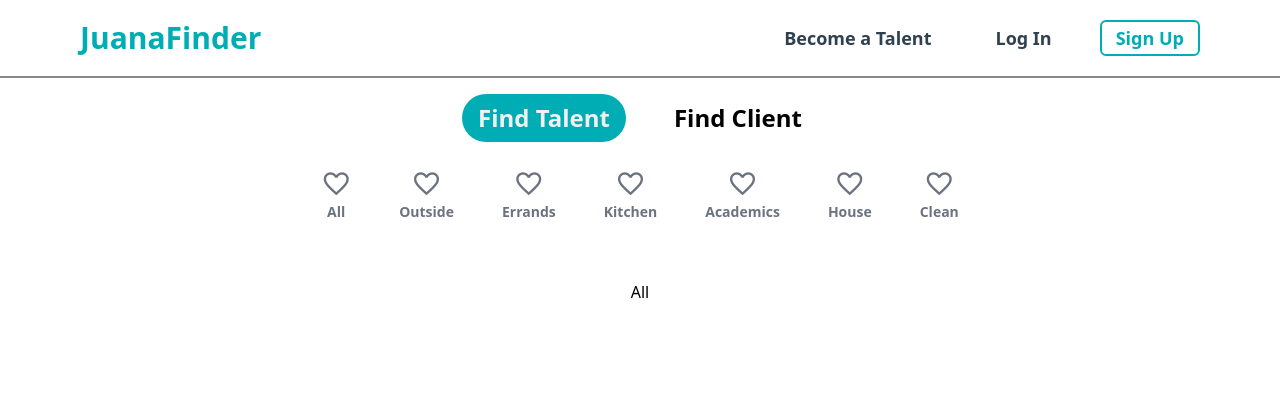
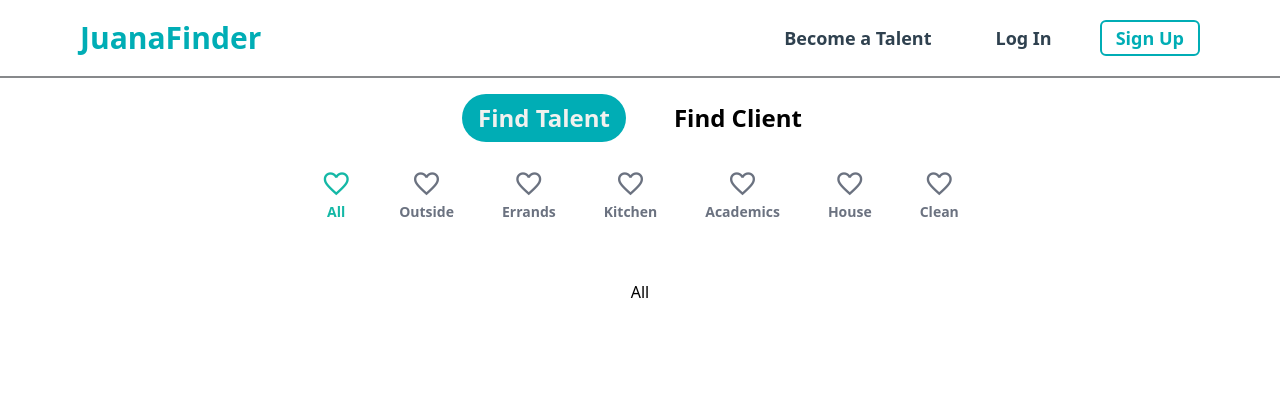
Before and after one commit to Danvictorgithub/JuanaFinder, a Nuxt app in the folder frontend/: page / in a window 1280 px wide. Shown: the top 402 px of the page. Built offline with nearby package versions, Linux system fonts and the light colour scheme.

Commit message:
Categories

```diff
--- a/frontend/components/ListClient.vue
+++ b/frontend/components/ListClient.vue
@@ -21,7 +21,7 @@ function setActiveCategory(category: string) {
 <template>
     <div class="">
         <div class="flex justify-center items-center gap-12 py-6">
-            <div v-for="category in categories" class="flex flex-col justify-center items-center text-gray-500 border-b-2 border-white hover:border-b-2 hover:border-gray-500 hover:text-black cursor-pointer">
+            <div v-for="category in categories" class="flex flex-col justify-center items-center text-gray-500 border-b-2 border-white hover:border-b-2 hover:border-gray-500 hover:text-black cursor-pointer" :class="[{'text-teal-500': activeCategory === category}, {'hover:text-teal-500': activeCategory === category}, {'hover:border-white': activeCategory === category}]">
                 <span class="material-symbols-outlined text-3xl">favorite</span>
                 <button @click="setActiveCategory(category)" class="text-sm font-semibold ">{{ category }}</button>
             </div>
--- a/frontend/components/ListTalent.vue
+++ b/frontend/components/ListTalent.vue
@@ -21,9 +21,9 @@ function setActiveCategory(category: string) {
 <template>
     <div class="">
         <div class="flex justify-center items-center gap-12 py-6">
-            <div v-for="category in categories" class="flex flex-col justify-center items-center text-gray-500 border-b-2 border-white hover:border-b-2 hover:border-gray-500 hover:text-black cursor-pointer">
+            <div v-for="category in categories" class="flex flex-col justify-center items-center text-gray-500 border-b-2 border-white hover:border-b-2 hover:border-gray-500 hover:text-black cursor-pointer" :class="[{'text-teal-500': activeCategory === category}, {'hover:text-teal-500': activeCategory === category}]">
                 <span class="material-symbols-outlined text-3xl">favorite</span>
-                <button @click="setActiveCategory(category)" class="text-sm font-semibold ">{{ category }}</button>
+                <button @click="setActiveCategory(category)" class="text-sm font-semibold">{{ category }}</button>
             </div>
         </div>
         <div class="flex justify-center items-center py-8">
--- a/frontend/pages/index.vue
+++ b/frontend/pages/index.vue
@@ -22,7 +22,7 @@ const handleTalentButtonClick = () => {
     <div>
         <Header/>
 
-        <div v-if="!loginClient && !loginTalent" class="p-4">
+        <div v-if="!loginClient && !loginTalent" class="container mx-auto p-4">
             <div class="flex justify-center items-center gap-8">
                 <button class="text-2xl font-semibold rounded-3xl px-4 py-2 transition-colors duration-150 ease-in-out" :class="[{'bg-[#00ADB5] hover:bg-[#00ADB5] text-[#F1F1EF]': listTalent }, {'hover:bg-gray-100': !listTalent}]" @click="handleTalentButtonClick">
                     Find Talent
```
